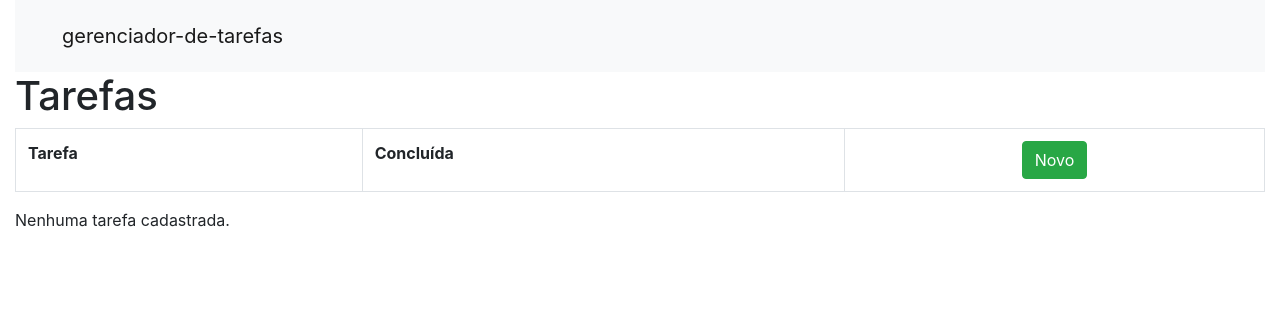
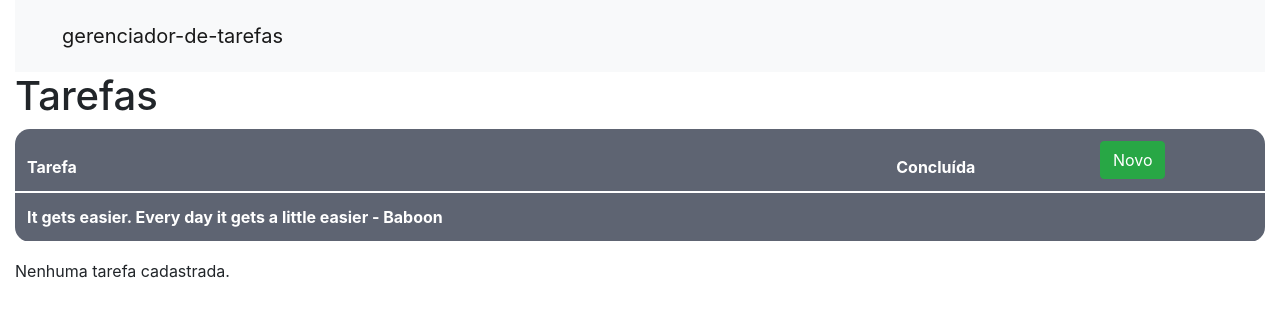
Before and after one commit to dougsfelipe/gerenciador-de-tarefas, an Angular app: page /tarefas/listar in a window 1280 px wide. Shown: the top 316 px of the page. Built offline with nearby package versions, Linux system fonts and the light colour scheme.

Commit message:
Mudanças no CSS da pagina

```diff
--- a/src/app/tarefas/editar/editar-tarefas.component.html
+++ b/src/app/tarefas/editar/editar-tarefas.component.html
@@ -30,7 +30,7 @@
         class="btn btn-success"
         (click)= "atulizar()"
         value="Atualizar"
-        [disable]="!formTarefa.form.valid">
+        [disabled]="!formTarefa.form.valid">
       <a [routerLink]="['/tarefa']"
         class="btn btn-default">
         <span class="glyphicon glyphicon-chevron-left"
--- a/src/app/tarefas/listar/listar-tarefa.component.css
+++ b/src/app/tarefas/listar/listar-tarefa.component.css
@@ -0,0 +1,38 @@
+#borda1 {
+
+    border-top-left-radius: 15px;
+}
+
+#borda2{
+
+    border-top-right-radius: 15px;
+}
+
+#borda3 {
+
+    border-bottom-left-radius: 15px;
+}
+
+#borda4{
+
+    border-bottom-right-radius: 15px;
+}
+.table .thead-dark th {
+
+    border-top-color: white;
+    border-bottom-color: white;
+    background-color: #5e6472;
+}
+
+.bg-color{
+    background-color: #b8f2e6
+}
+
+.custom-control {
+    padding-top: 8px;
+}
+
+.custom-control-input:checked~.custom-control-label::before {
+    border-color: #b8f2e6;
+    background-color: #b8f2e6;
+}
--- a/src/app/tarefas/listar/listar-tarefa.component.html
+++ b/src/app/tarefas/listar/listar-tarefa.component.html
@@ -1,32 +1,37 @@
 <h1>Tarefas</h1>
 
-<table class="table table-striped table-bordered table-hover">
-  <tr>
-  	<th>Tarefa</th>
-    <th>Concluída</th>
-  	<th class="text-center">
-      <a [routerLink]="['/tarefas/cadastrar']"
-         class="btn btn-xs btn-success">
-         <span class="glyphicon glyphicon-plus"
-           aria-hidden="true"></span> Novo
-      </a>
-  </th>
-  </tr>
-  <tr *ngFor="let tarefa of tarefas">
+<table class="table">
+
+  <thead class=" thead-dark table-hover">
+    <tr>
+      <th id="borda1" scope="col">Tarefa</th>
+      <th scope="col">Concluída</th>
+      <th id="borda2" scope="col"><a [routerLink]="['/tarefas/cadastrar']"
+        class="btn btn-xs btn-success">
+        <span class="glyphicon glyphicon-plus"
+          aria-hidden="true"></span> Novo
+     </a></th>
+
+    </tr>
+  </thead>
+  <tbody>
+  <tr scope="row" *ngFor="let tarefa of tarefas">
     <td
         [tarefaConcluida] = "tarefa.concluida"
-        [class.bg-success] = "!tarefa.concluida">
+        [class.bg-color] = "!tarefa.concluida">
         {{tarefa.nome}}
 
-    </td
-    >
-    <td style="width: 70px" class="text-center">
-      <input
-        type="checkbox"
-        [value]= "tarefa.id"
-        [checked]= "tarefa.concluida"
-        (click)= "alterarStatus(tarefa)">
     </td>
+    <td style="width: 70px" class="text-center ">
+      <div class="custom-control custom-checkbox">
+
+        <input type="checkbox" class="custom-control-input" id="customCheck1" [value]= "tarefa.id" [checked]= "!tarefa.concluida" (click)= "alterarStatus(tarefa)">
+        <label class="custom-control-label" for="customCheck1"></label>
+      </div>
+
+    </td>
+
+
     <td class="text-center" style="width: 200px">
       <a [routerLink]="['/tarefas/editar',tarefa.id]"
         title="Editar" alt="Editar"
@@ -42,6 +47,15 @@
       </a>
     </td>
   </tr>
+</tbody>
+<thead class=" thead-dark table-hover">
+  <tr>
+    <th id="borda3" scope="col">It gets easier. Every day it gets a little easier - Baboon </th>
+    <th scope="col"></th>
+    <th id="borda4" scope="col"></th>
+
+  </tr>
+</thead>
 </table>
 
 <p *ngIf="tarefas.length==0">Nenhuma tarefa cadastrada.</p>
```
